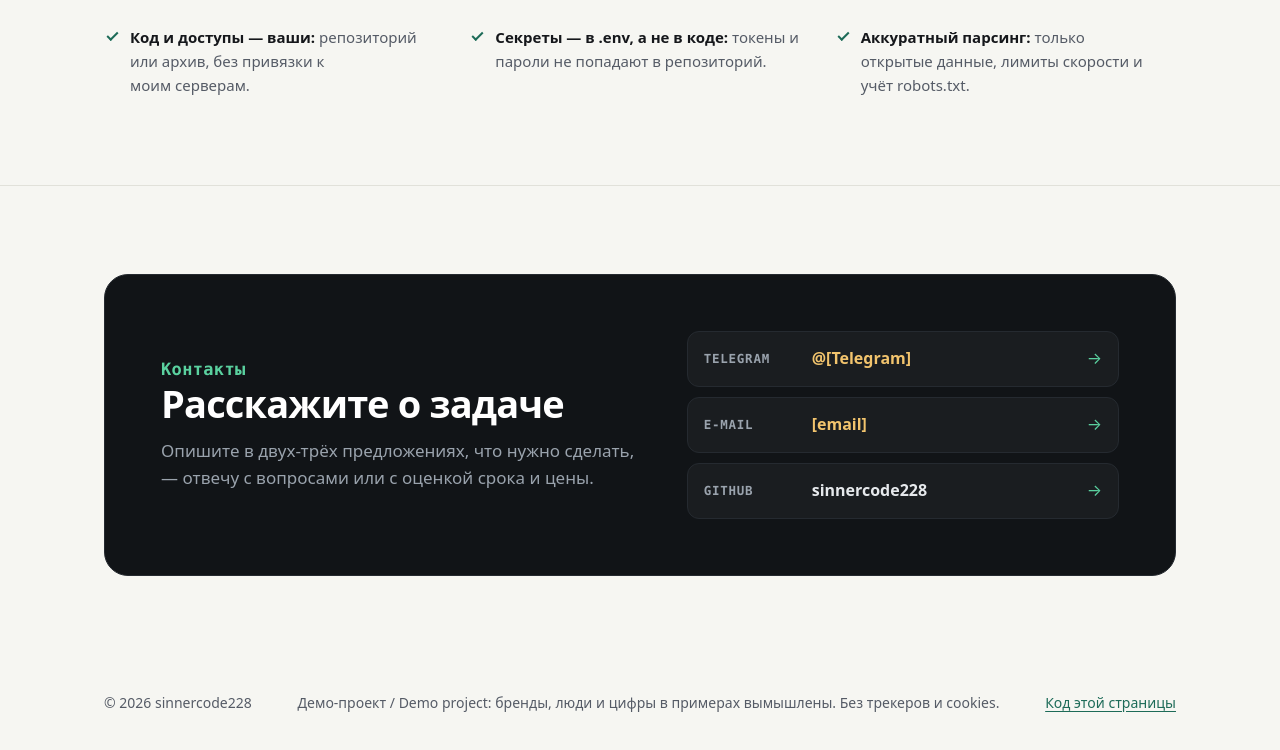
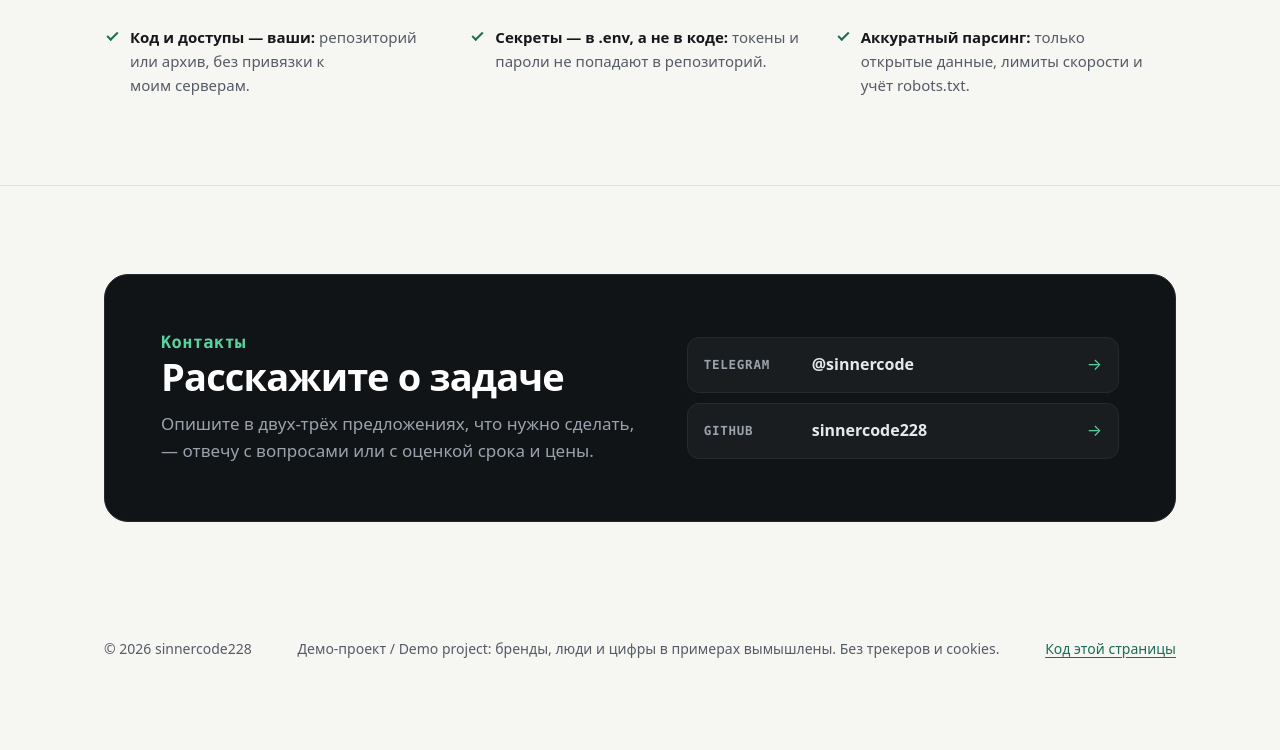
Before and after one commit to sinnercode228/portfolio, a plain HTML site: page index.html in a window 1280 px wide. Shown: the part 4471-5221 px from the top of the page. After the commit the page ends 5171 px from the top, so only its background shows below. Drawn offline with Linux system fonts and the light colour scheme.

Commit message:
Add Telegram contact

```diff
--- a/index.html
+++ b/index.html
@@ -725,19 +725,11 @@ h2 { margin: 0 0 12px; font-size: clamp(26px, 4vw, 38px); line-height: 1.15; let
           <p data-l="ru">Опишите в двух-трёх предложениях, что нужно сделать, — отвечу с вопросами или с оценкой срока и цены.</p>
           <p data-l="en">Describe what you need in two or three sentences, and I'll reply with questions or an estimate of time and price.</p>
         </div>
-        <!-- Замените [Telegram] на ник без @, а [email] на адрес почты (во всех местах файла). -->
         <ul class="contact-list">
           <li>
-            <a class="contact" href="https://t.me/[Telegram]">
+            <a class="contact" href="https://t.me/sinnercode">
               <span class="c-label">Telegram</span>
-              <span class="c-value">@[Telegram]</span>
-              <span class="c-arrow" aria-hidden="true">→</span>
-            </a>
-          </li>
-          <li>
-            <a class="contact" href="mailto:[email]">
-              <span class="c-label">E-mail</span>
-              <span class="c-value">[email]</span>
+              <span class="c-value">@sinnercode</span>
               <span class="c-arrow" aria-hidden="true">→</span>
             </a>
           </li>
```
Also changed, not shown: README.md.
